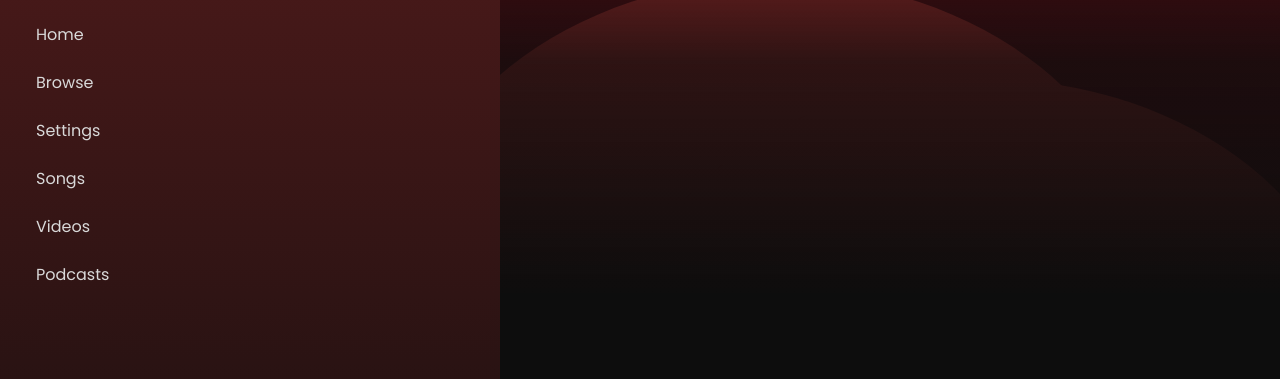
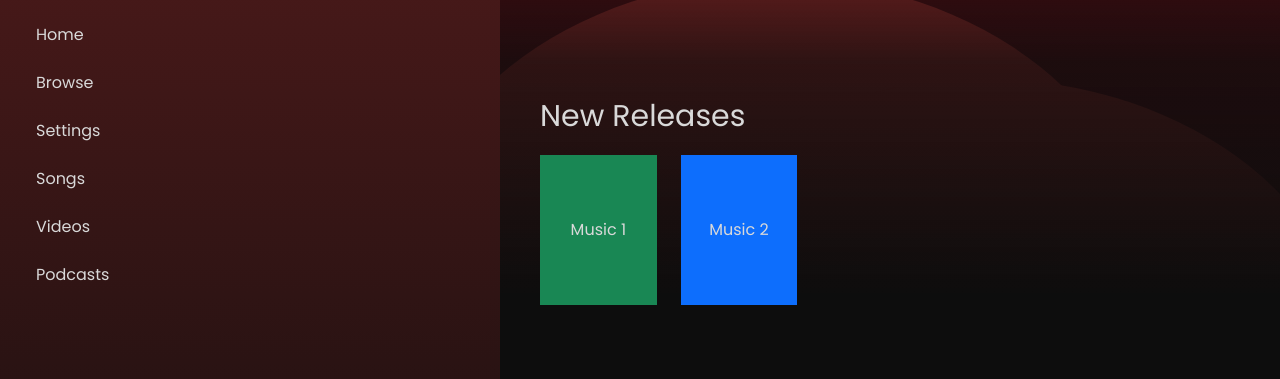
Before and after one commit to Kresalido/mixify_appdev, a React (Create React App) app in the folder React/: page /home in a window 1280 px wide. Shown: the part 171-550 px from the top of the page. Built offline with nearby package versions, Linux system fonts and the light colour scheme; no server answers.

Commit message:
finished homepage frontend

```diff
--- a/React/src/components/admin/AdminDashboard.js
+++ b/React/src/components/admin/AdminDashboard.js
@@ -143,7 +143,12 @@ function AdminDashboard() {
                             </Stack>
                     </Row>
                     <Row className='h-30 bg-warning'>
+                        <Col xs={4} className='bg-danger'>
 
+                        </Col>
+                        <Col className='bg-primary'>
+                            Map
+                        </Col>
                     </Row>
                 </Col>
             </Row>
--- a/React/src/components/home.js
+++ b/React/src/components/home.js
@@ -59,6 +59,21 @@ function Home() {
                                     Home
                                     <a href='' className='h-100 user-clickable'>Notifications</a>
                                 </Row>
+                                <Row className='p-4 user-white-text'>
+                                    <p className='user-header-2'>
+                                    New Releases
+                                    </p>
+                                    <Stack direction='horizontal' gap={4} className='song-container'>
+                                        {/* ITEM 1 */}
+                                        <Col xs={2} className='d-flex h-100 bg-success align-items-center justify-content-center'>
+                                            Music 1
+                                        </Col>
+                                        {/* ITEM 2 */}
+                                        <Col xs={2} className='d-flex h-100 bg-primary align-items-center justify-content-center'>
+                                            Music 2
+                                        </Col>
+                                    </Stack>
+                                </Row>
                             </Stack>
                         </Col>
                     </Row>
--- a/React/src/index.css
+++ b/React/src/index.css
@@ -509,9 +509,13 @@ body {
   font-size: 35px;
 }
 
-.admin-dashboard-item-box {
+/* .admin-dashboard-item-box {
   background-color: #D9D9D9;
   height: 150px;
+} */
+
+.admin-dashboard-item-container {
+  border-radius: 20px;
 }
 
 .admin-dashboard-item {
@@ -552,6 +556,7 @@ body {
   border-radius: 10px;
 }
 
+
 .bg-admin-dashboard {
   background: linear-gradient(to bottom, #453939, #202020);
   padding: 30px;
@@ -580,6 +585,11 @@ body {
 .user-header {
   font-size: 50px;
   font-weight: 600;
+}
+
+.user-header-2 {
+  font-size: 30px;
+  font-weight: 400;
 }
 
 .bg-user-sidebar {
@@ -645,6 +655,11 @@ body {
   background-color: rgba(255,255,255,0.14);
 }
 
+.song-container {
+  overflow-x: auto;
+  white-space: nowrap;
+  height:150px;
+}
 
 
 .user-player {
@@ -688,7 +703,6 @@ body {
 .custom-scrollbar::-webkit-scrollbar-thumb {
   background: #88888893;
   border-radius: 25px;
-
 }
 
 .custom-scrollbar::-webkit-scrollbar-thumb:hover {
```
